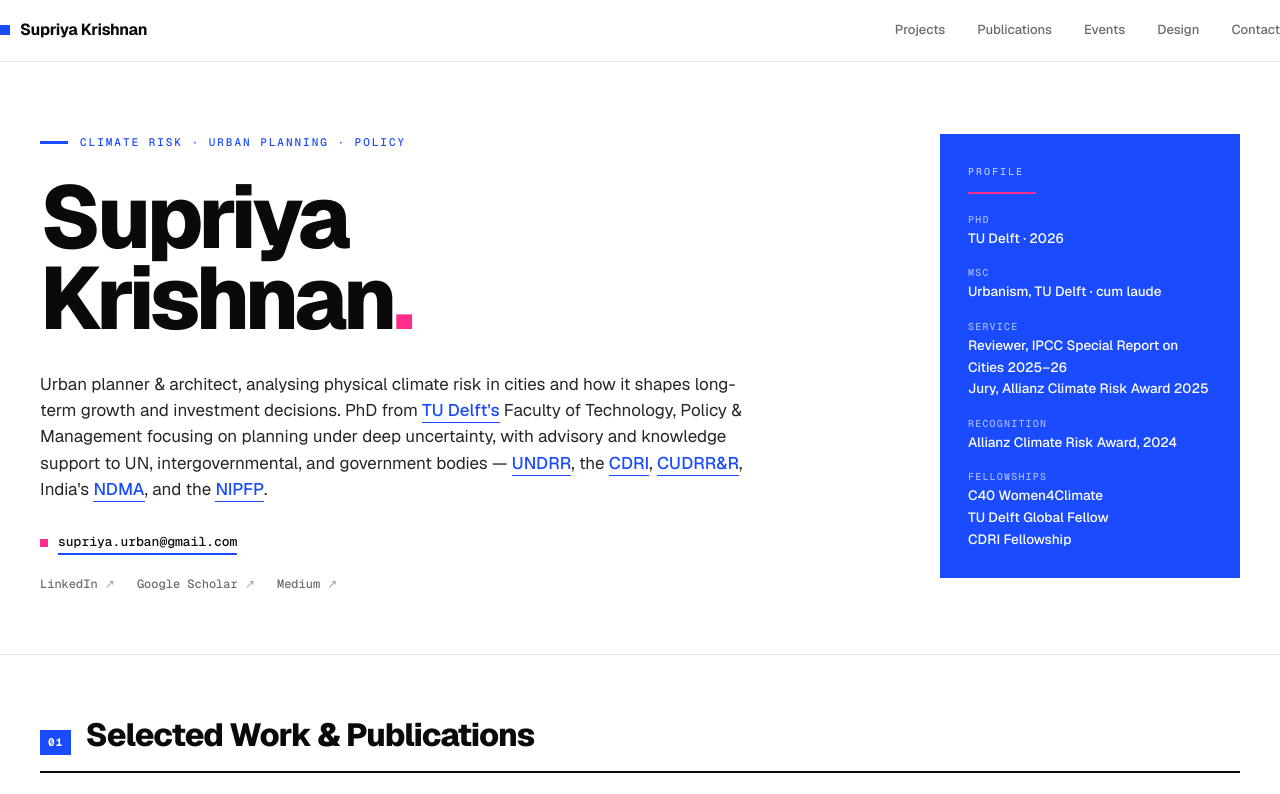
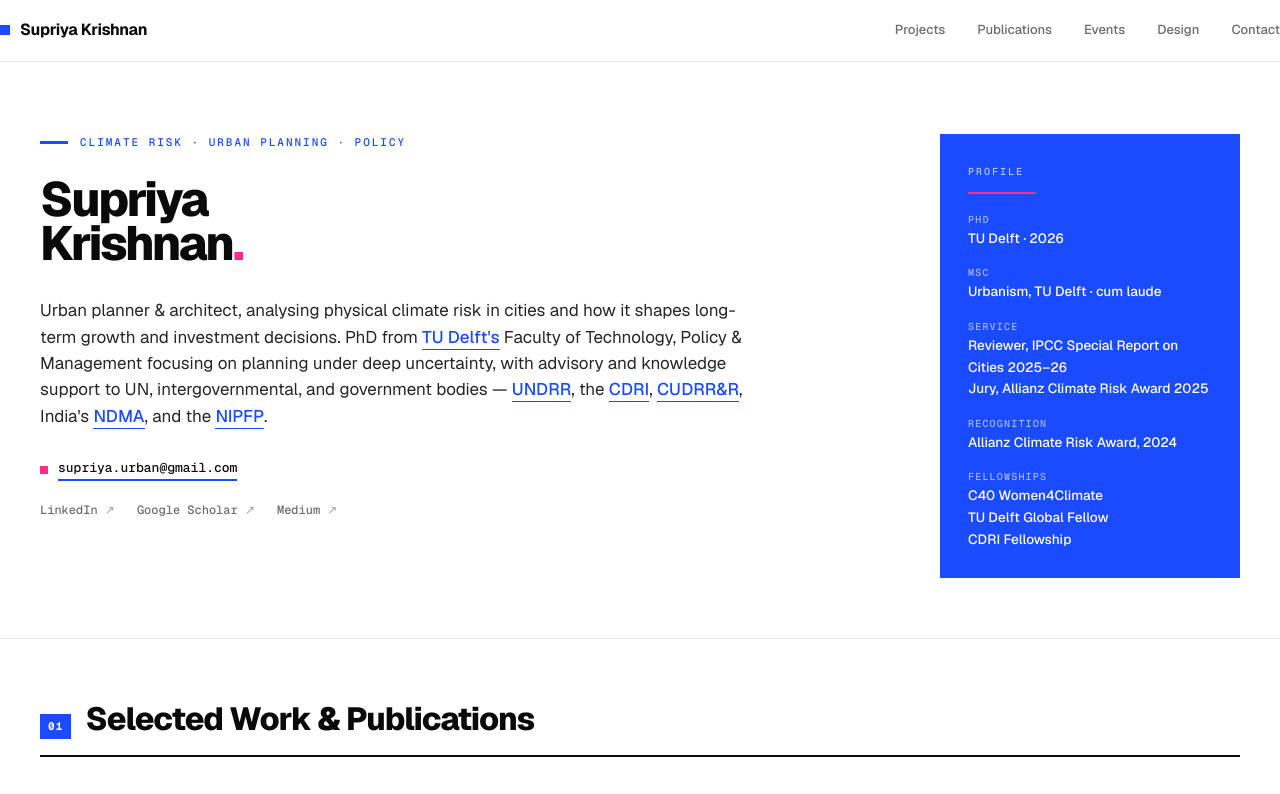
Before and after one commit to supadupa09/supadupa09.github.io, a plain HTML site: page index.html in a window 1280 px wide. Shown: the top 794 px of the page. Drawn offline with nearby package versions, Linux system fonts and the light colour scheme.

Commit message:
Update index.html

```diff
--- a/index.html
+++ b/index.html
@@ -74,7 +74,7 @@ main { flex: 1; }
   color: var(--blue); margin-bottom: 26px; display: flex; align-items: center; gap: 12px;
 }
 .hero-eyebrow::before { content: ""; width: 28px; height: 3px; background: var(--blue); }
-h1.name { font-weight: 800; font-size: clamp(52px, 7vw, 88px); line-height: 0.92; letter-spacing: -0.05em; color: var(--ink); margin-bottom: 32px; }
+h1.name { font-weight: 800; font-size: clamp(32px, 4vw, 48px); line-height: 0.92; letter-spacing: -0.05em; color: var(--ink); margin-bottom: 32px; }
 h1.name .dot { color: var(--pink); }
 .research-statement { font-size: 17px; line-height: 1.55; max-width: 64ch; color: var(--ink-soft); margin-bottom: 28px; }
 .research-statement a { color: var(--blue); font-weight: 500; border-bottom: 1.5px solid var(--blue); padding-bottom: 1px; }
```
